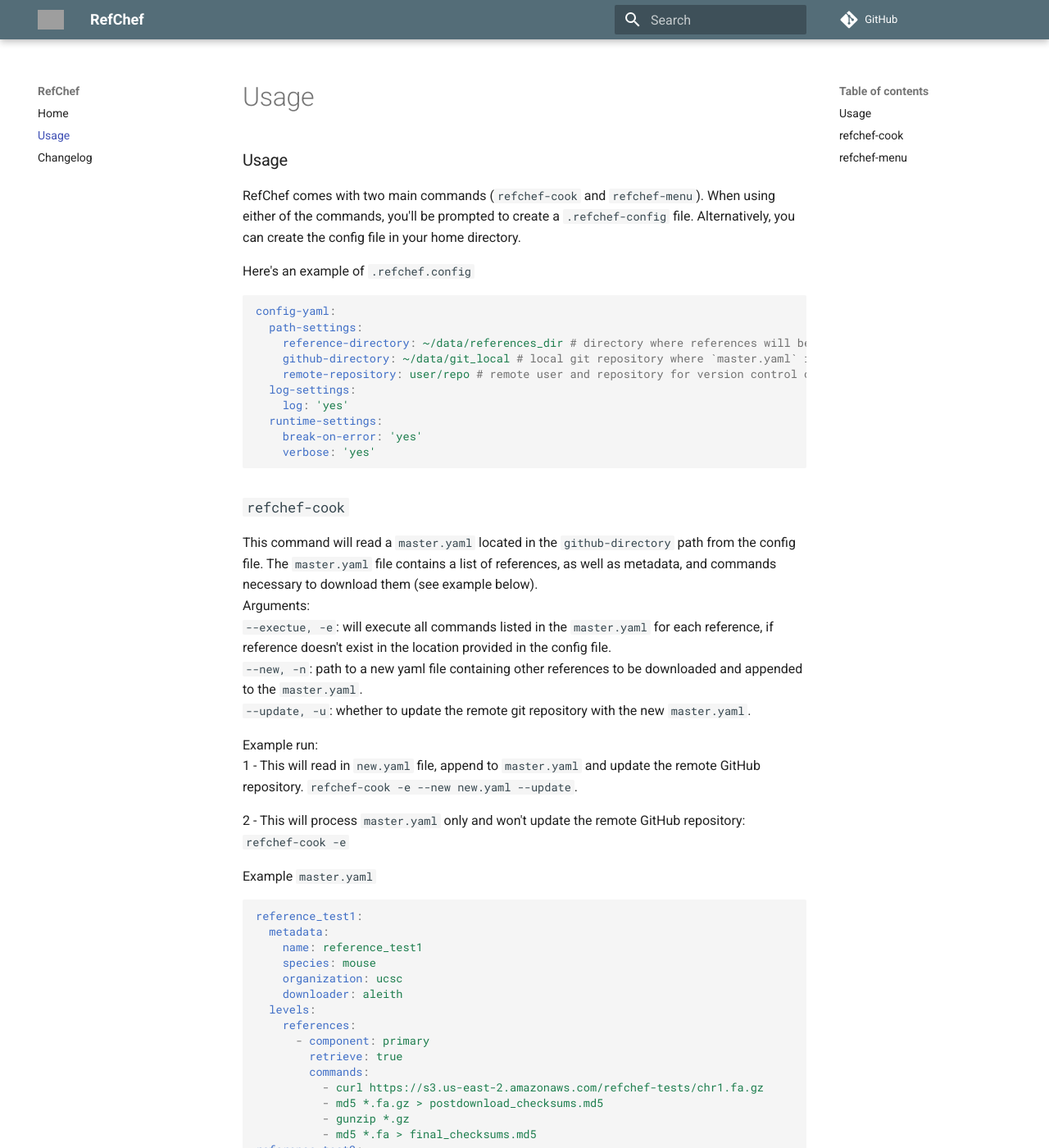
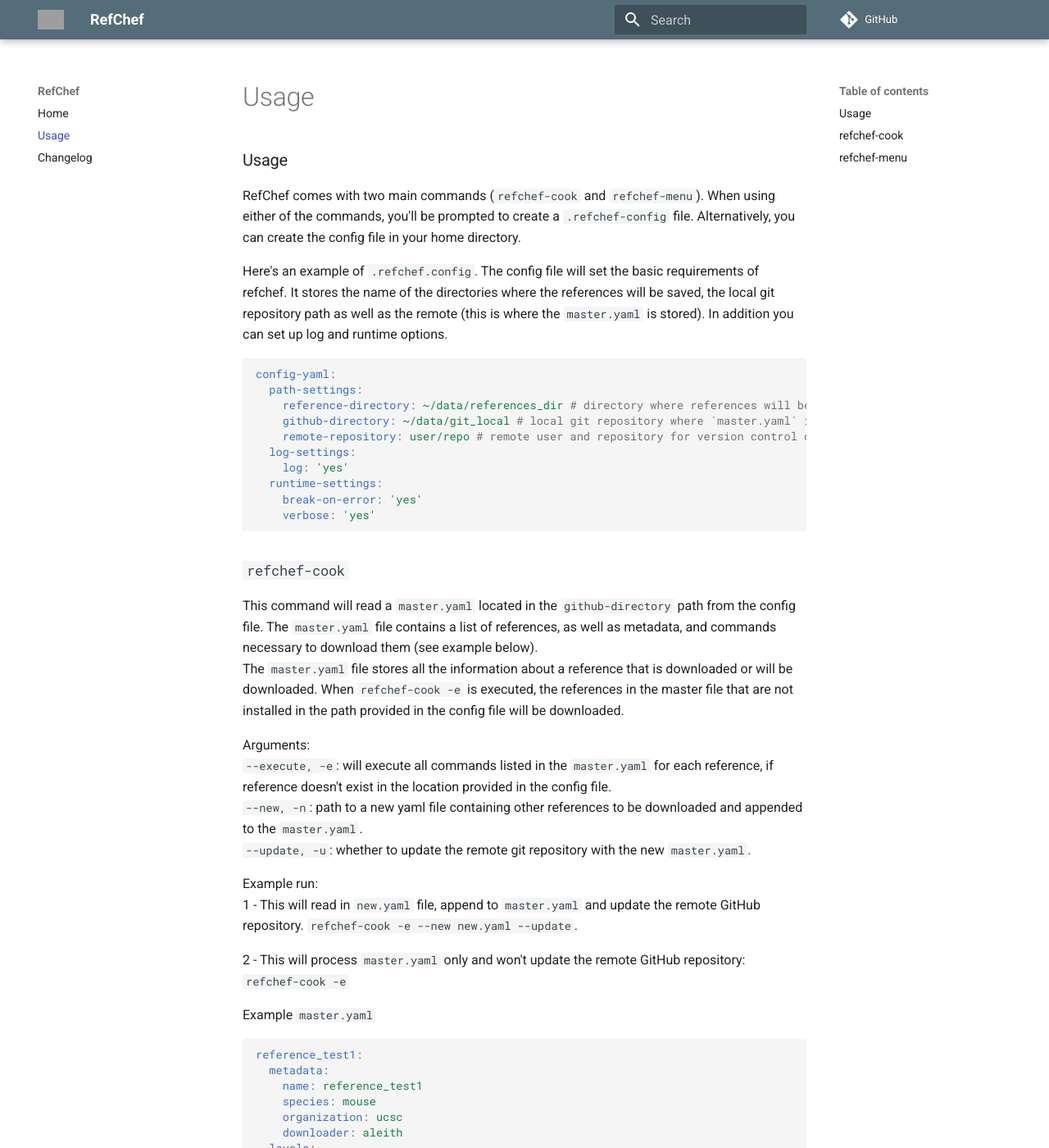
Before and after one commit to compbiocore/refchef, an MkDocs documentation site: the page built from docs/usage.md, in a window 1280 px wide and 1400 px high. Shown: the whole window at 82% size. Built offline with MkDocs 1.6.1 and Material for MkDocs 9.7.7, drawn with Linux system fonts in a browser that asks for light colours; comment, search, counter and statistics services are not loaded; grey boxes are pictures that could not be loaded.

Commit message:
updates docs

````diff
--- a/docs/usage.md
+++ b/docs/usage.md
@@ -4,7 +4,8 @@
 When using either of the commands, you'll be prompted to create a `.refchef-config` file. Alternatively,
 you can create the config file in your home directory.
 
-Here's an example of `.refchef.config`
+Here's an example of `.refchef.config`. The config file will set the basic requirements of refchef. It stores the name of the directories where the references will be saved, the local git repository path as well as the remote (this is where the `master.yaml` is stored). In addition you can set up log and runtime options.
+
 ```yaml
 config-yaml:
   path-settings:
@@ -20,8 +21,10 @@
 
 ### `refchef-cook`
 This command will read a `master.yaml` located in the `github-directory` path from the config file. The `master.yaml` file contains a list of references, as well as metadata, and commands necessary to download them (see example below).
+The `master.yaml` file stores all the information about a reference that is downloaded or will be downloaded. When `refchef-cook -e` is executed, the references in the master file that are not installed in the path provided in the config file will be downloaded.
+
 Arguments:
-`--exectue, -e`: will execute all commands listed in the `master.yaml` for each reference, if reference doesn't exist in the location provided in the config file.
+`--execute, -e`: will execute all commands listed in the `master.yaml` for each reference, if reference doesn't exist in the location provided in the config file.
 `--new, -n`: path to a new yaml file containing other references to be downloaded and appended to the `master.yaml`.
 `--update, -u`: whether to update the remote git repository with the new `master.yaml`.
 
````
